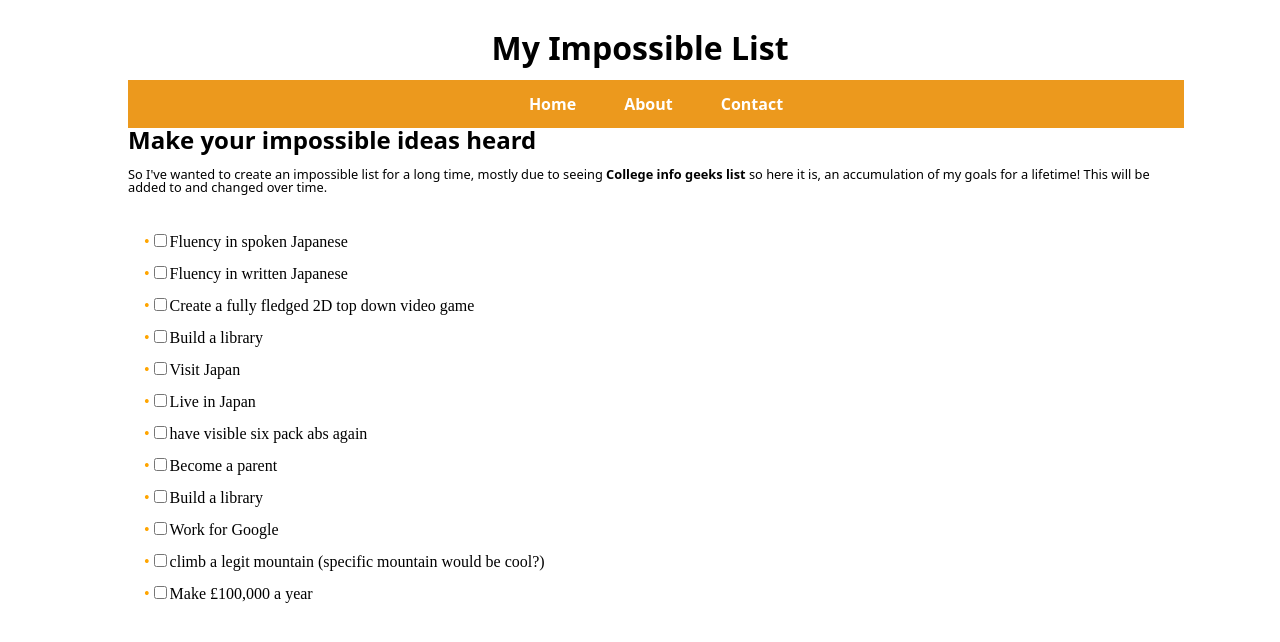
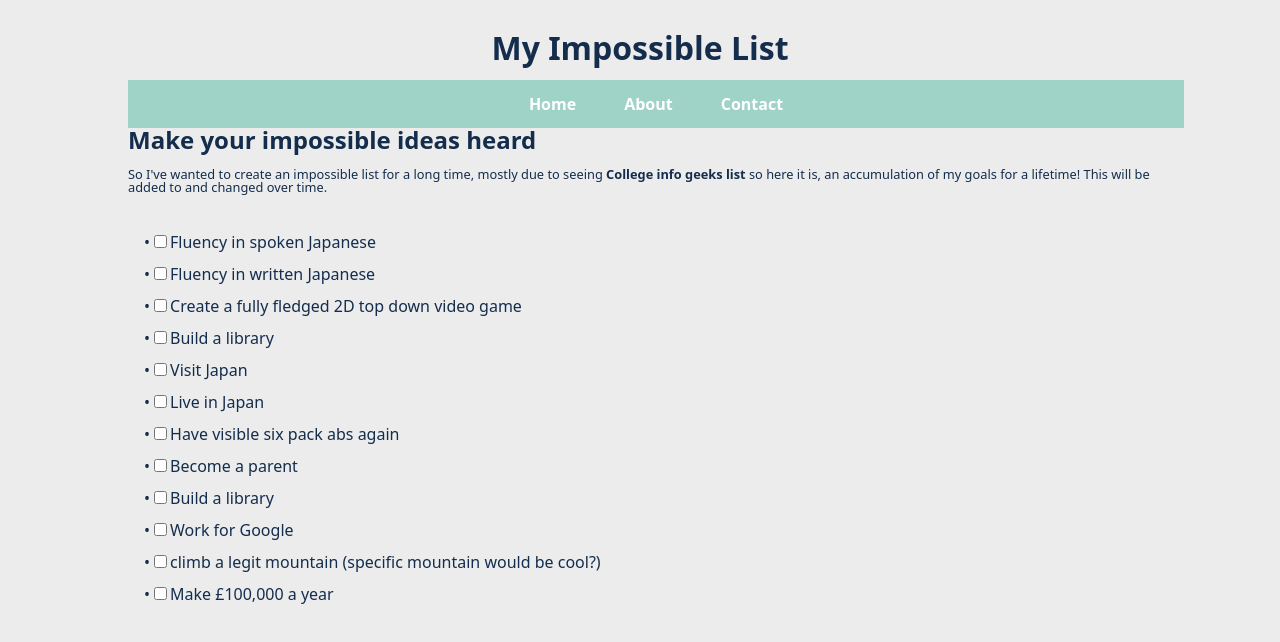
Before and after one commit to Joshibbotson/Self-titled, a plain HTML site: page index.html in a window 1280 px wide. Drawn offline with Linux system fonts and the light colour scheme.

Commit message:
styling remake

```diff
--- a/index.html
+++ b/index.html
@@ -28,7 +28,7 @@
             <li><input type="checkbox" name="" id="">Build a library</li>
             <li><input type="checkbox" name="" id="">Visit Japan</li>
             <li><input type="checkbox" name="" id="">Live in Japan</li>
-            <li><input type="checkbox" name="" id="">have visible six pack abs again</li>
+            <li><input type="checkbox" name="" id="">Have visible six pack abs again</li>
             <li><input type="checkbox" name="" id="">Become a parent</li>
             <li><input type="checkbox" name="" id="">Build a library</li>
             <li><input type="checkbox" name="" id="">Work for Google</li>
--- a/style.css
+++ b/style.css
@@ -50,7 +50,7 @@ table {
 /* /////////////////////////////////////////////// */
 
 :root {
-    --p-text: black;
+    --p-text: #142d4c;
     --font-weight-title: 600;
     --font: system-ui, -apple-system, BlinkMacSystemFont, 'Segoe UI', Roboto, Oxygen, Ubuntu, Cantarell, 'Open Sans', 'Helvetica Neue', sans-serif;
 }
@@ -107,6 +107,7 @@ h1 {
 body {
     margin-left: 10%;
     margin-right: 10%;
+    background-color: #ececec;
 }
 
 header {
@@ -130,11 +131,13 @@ nav {
     padding: 1rem;
     margin-top: 1rem;
 
-    background-color: rgba(236, 153, 29, 0.998);
+    background-color: #9fd3c7;
 }
 
 li, a {
     list-style-type: none;
+    font-family: var(--font);
+    color: #142d4c;
 }
 
 h2 {
@@ -142,6 +145,12 @@ h2 {
     font-weight: var(--font-weight-title);
     font-family: var(--font);
     margin-bottom: 1rem;
+    color: #142d4c;
+}
+h1 {
+    color: #142d4c;
+    font-family: var(--font);
+    font-weight: var(--font-weight-title);
 }
 
 p.text {
@@ -161,7 +170,7 @@ main {
 
 ol li::before {
     content:  "\2022";
-    color: orange;
+    color: #142d4c;
     margin-left: -1em;
 }
 .sticky {
```
